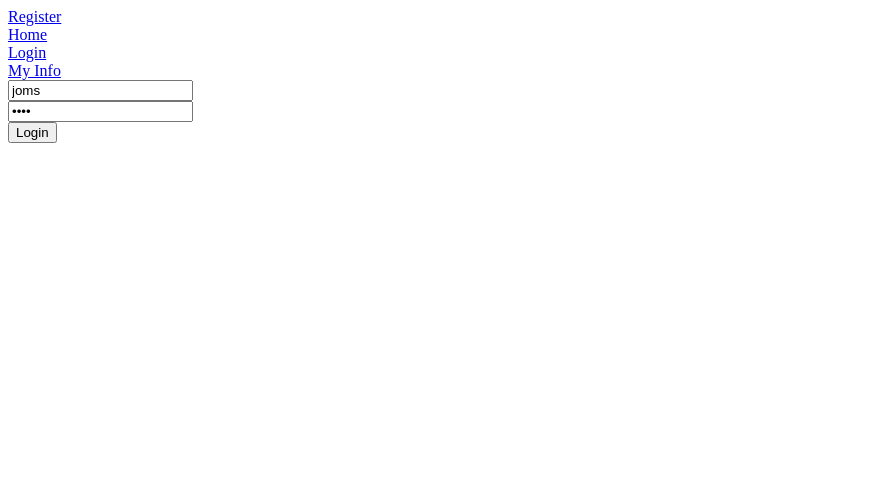
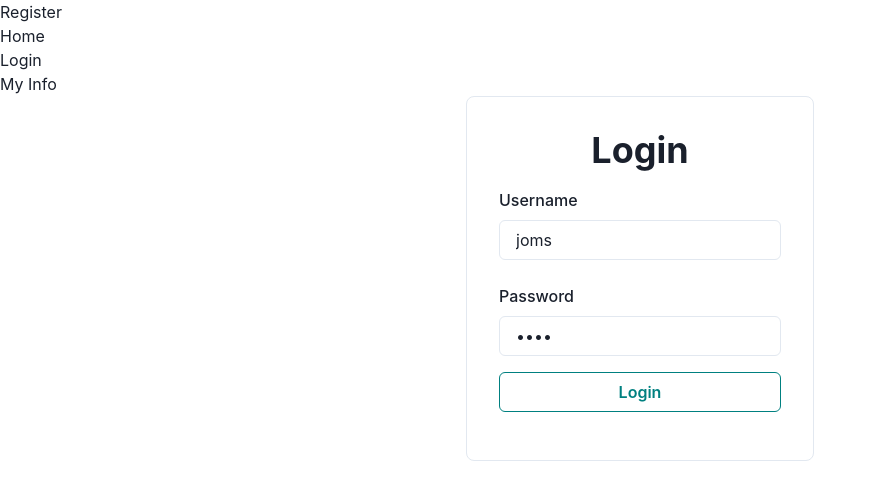
Before and after one commit to jBituin/college-app, a React (Create React App) app in the folder client/: page /login in a window 1280 px wide. Shown: the top 500 px of the page, without its empty margins (0-876 px from the left). Built offline with nearby package versions, Linux system fonts and the light colour scheme.

Commit message:
Add design to login form (#14)

```diff
--- a/client/package.json
+++ b/client/package.json
@@ -5,6 +5,9 @@
   "dependencies": {
     "@apollo/client": "^3.3.7",
     "@apollo/react-hooks": "^4.0.0",
+    "@chakra-ui/react": "^1.2.1",
+    "@emotion/react": "^11.1.4",
+    "@emotion/styled": "^11.0.0",
     "@testing-library/jest-dom": "^5.11.9",
     "@testing-library/react": "^11.2.3",
     "@testing-library/user-event": "^12.6.2",
@@ -12,6 +15,7 @@
     "@types/node": "^12.19.15",
     "@types/react": "^16.14.2",
     "@types/react-dom": "^16.9.10",
+    "framer-motion": "^3.2.2-rc.1",
     "graphql": "^15.4.0",
     "react": "^17.0.1",
     "react-dom": "^17.0.1",
--- a/client/src/index.tsx
+++ b/client/src/index.tsx
@@ -1,5 +1,6 @@
 import React from 'react';
 import ReactDOM from 'react-dom';
+import { ChakraProvider } from '@chakra-ui/react';
 import {
   InMemoryCache,
   ApolloClient,
@@ -36,7 +37,9 @@ const client = new ApolloClient({
 
 ReactDOM.render(
   <ApolloProvider client={client}>
-    <Routes />
+    <ChakraProvider>
+      <Routes />
+    </ChakraProvider>
   </ApolloProvider>,
   document.getElementById('root')
 );
--- a/client/src/pages/Login.tsx
+++ b/client/src/pages/Login.tsx
@@ -1,19 +1,32 @@
-import React, { useState } from 'react';
+import React, { useState, SyntheticEvent } from 'react';
 import { useLoginMutation } from '../generated/graphql';
 import { RouteComponentProps } from 'react-router-dom';
 import { setAccessToken } from '../accessToken';
+import {
+  Flex,
+  Box,
+  Heading,
+  FormControl,
+  FormLabel,
+  Input,
+  Button,
+} from '@chakra-ui/react';
 
 const Login: React.FC<RouteComponentProps> = ({ history }) => {
   const [username, setUsername] = useState('joms');
   const [password, setPassword] = useState('joms');
   const [login] = useLoginMutation();
 
-  return (
-    <form
-      onSubmit={async e => {
+  const onChangeUsername = (e: React.ChangeEvent<HTMLInputElement>): void => {
+    setUsername(e.currentTarget.value);
+  };
+
+  const onChangePassword = (e: React.ChangeEvent<HTMLInputElement>): void => {
+    setPassword(e.currentTarget.value);
+  };
+
+  const onSubmit = async (e: React.FormEvent<HTMLFormElement>) => {
     e.preventDefault();
-
-        console.log('FORM SUBMITTED');
 
     const response = await login({
       variables: {
@@ -23,37 +36,53 @@ const Login: React.FC<RouteComponentProps> = ({ history }) => {
     });
 
     if (response && response.data) {
-          console.log('response', response);
-          console.log('response.data', response.data);
       setAccessToken(response.data.login.accessToken);
       history.push('/my-info');
     } else {
       console.log('errors:', response);
     }
-      }}
+  };
+
+  return (
+    <Flex width="full" height="full" align="center" justifyContent="center">
+      <Box
+        p={8}
+        maxWidth="500px"
+        borderWidth={1}
+        borderRadius={8}
+        boxShadow="large"
       >
-      <div>
-        <input
-          value={username}
-          type="username"
-          placeholder="username"
-          onChange={e => {
-            setUsername(e.target.value);
-          }}
+        <Box textAlign="center">
+          <Heading>Login</Heading>
+        </Box>
+        <Box my={4} textAlign="left">
+          <form onSubmit={onSubmit}>
+            <FormControl>
+              <FormLabel>Username</FormLabel>
+              <Input value={username} onChange={onChangeUsername} />
+            </FormControl>
+            <FormControl mt={6}>
+              <FormLabel>Password</FormLabel>
+              <Input
+                value={password}
+                type="password"
+                onChange={onChangePassword}
               />
-      </div>
-      <div>
-        <input
-          value={password}
-          placeholder="password"
-          type="password"
-          onChange={e => {
-            setPassword(e.target.value);
-          }}
-        />
-      </div>
-      <button type="submit"> Login</button>
+            </FormControl>
+            <Button
+              width="full"
+              mt={4}
+              type="submit"
+              variant="outline"
+              color="teal"
+              borderColor="teal"
+            >
+              Login
+            </Button>
           </form>
+        </Box>
+      </Box>
+    </Flex>
   );
 };
 
```
Also changed, not shown: client/src/Routes.tsx (+8 -8 lines), client/tsconfig.json (+9 -3 lines), 1 other file (tests, documents, lock files or other folders). Lines whose indentation alone changed are shown as unchanged.
